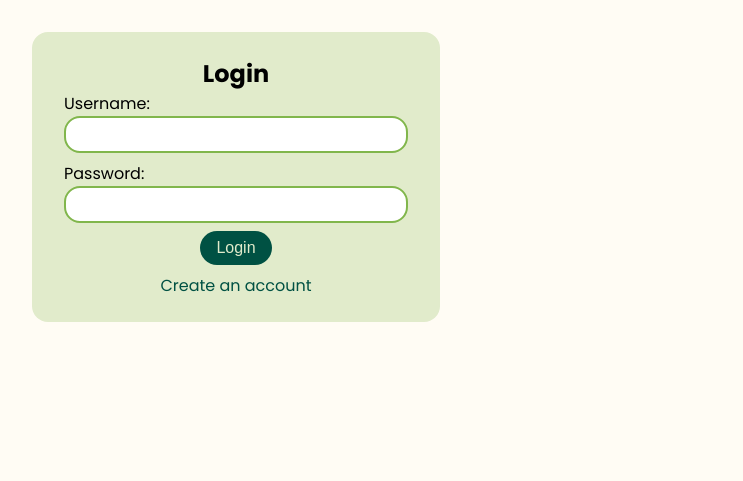
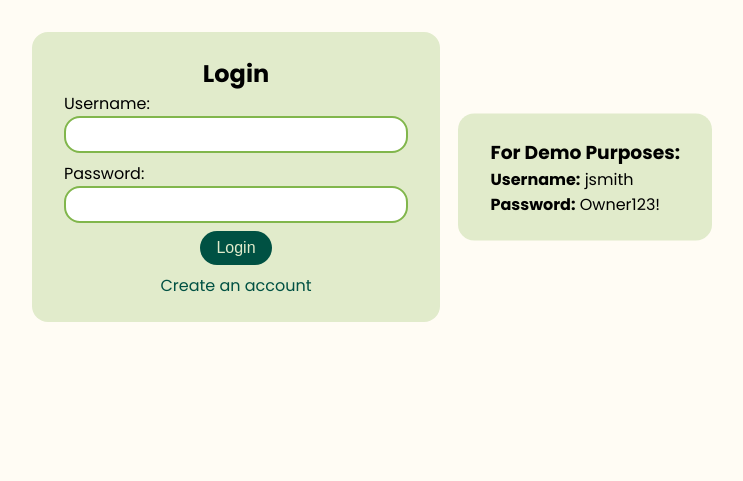
Before and after one commit to h-koehler/PetHealthManager, a Django app: page /users/login/ in a window 1280 px wide. Shown: the part 160-641 px from the top of the page, without its empty margins (404-1147 px from the left). Run offline with Django 5.2, Linux system fonts and the light colour scheme; some libraries are stand-ins or nearby versions; some web fonts are replaced.

Commit message:
Added login information for demo

```diff
--- a/pets/static/css/login.css
+++ b/pets/static/css/login.css
@@ -1,5 +1,6 @@
 .login-window {
     display: flex;
+    position: relative;
     flex-direction: column;
     background-color: var(--pale-green);
     width: fit-content;
@@ -8,6 +9,17 @@
     justify-content: center;
     align-items: center;
     align-self: center;
+}
+
+.demo-information {
+    position: absolute;
+    top: 50%;
+    right: -17em;
+    transform: translateY(-50%);
+    background-color: var(--pale-green);
+    width: fit-content;
+    padding: 1.5em 2em;
+    border-radius: 1em;
 }
 
 form#login-box {
--- a/templates/pets/home/login.html
+++ b/templates/pets/home/login.html
@@ -21,5 +21,10 @@
             <input type="submit" class="secondary-button" name="submit" value="Login">
             <a href="{% url "users:register-select" %}">Create an account</a>
         </form>
+        <div class="demo-information">
+            <h3>For Demo Purposes:</h3>
+            <p><strong>Username:</strong> jsmith</p>
+            <p><strong>Password:</strong> Owner123!</p>
+        </div>
     </div>
 {% endblock %}
```
